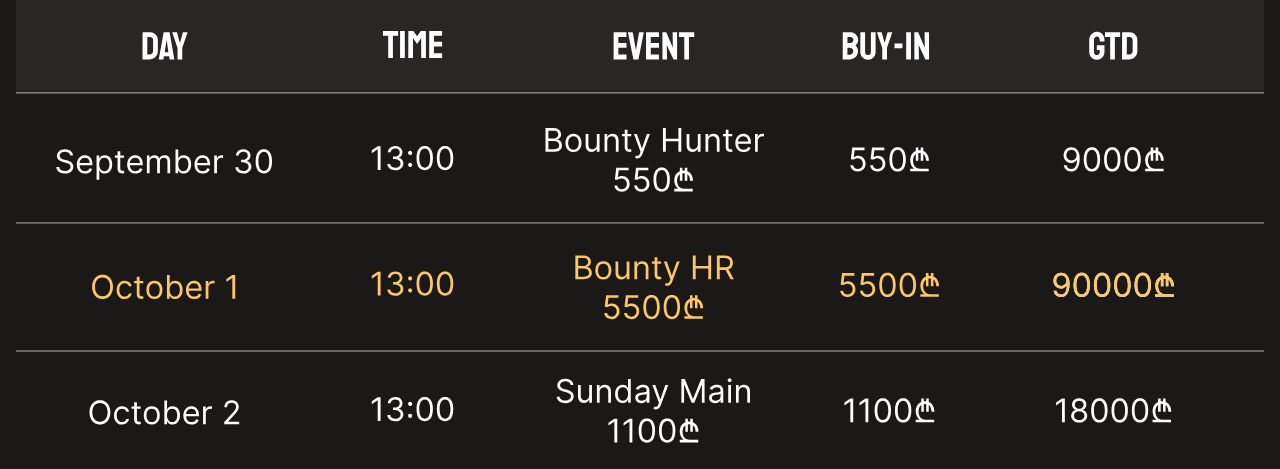
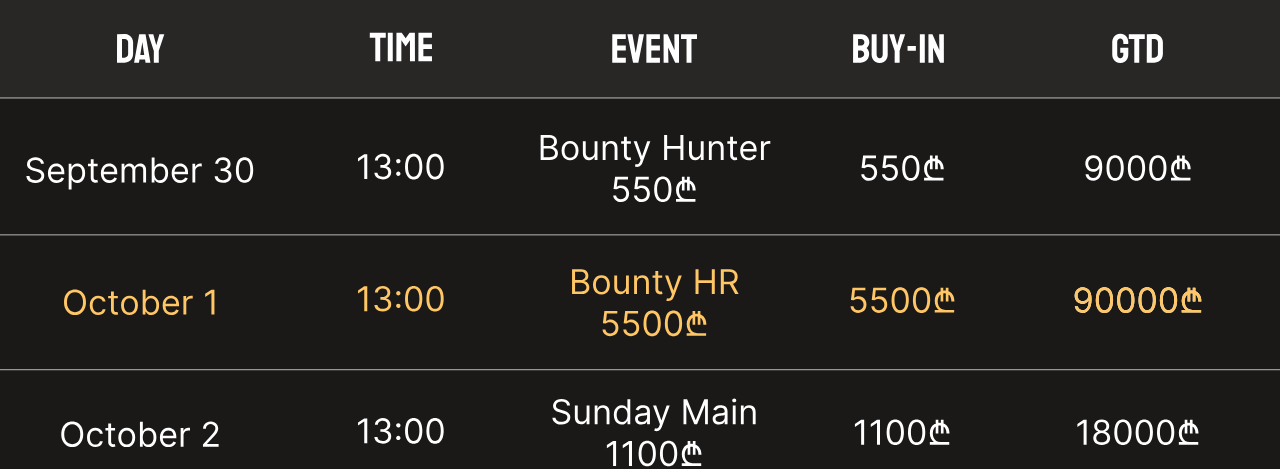
Before and after one commit to vecomlab/plasmapoker.github.io, a plain HTML site: page index.html in a window 1280 px wide. Shown: the part 503-972 px from the top of the page. Drawn offline with Linux system fonts and the light colour scheme.

Commit message:
new site

```diff
--- a/assets/theme/css/style.css
+++ b/assets/theme/css/style.css
@@ -898,8 +898,8 @@ blockquote {
 }
 @media (min-width: 768px) {
   .container-fluid {
-    padding-left: 32px;
-    padding-right: 32px;
+    padding-left: 0px;
+    padding-right: 0px;
   }
 }
 @media (min-width: 768px) and (max-width: 991px) {
```
